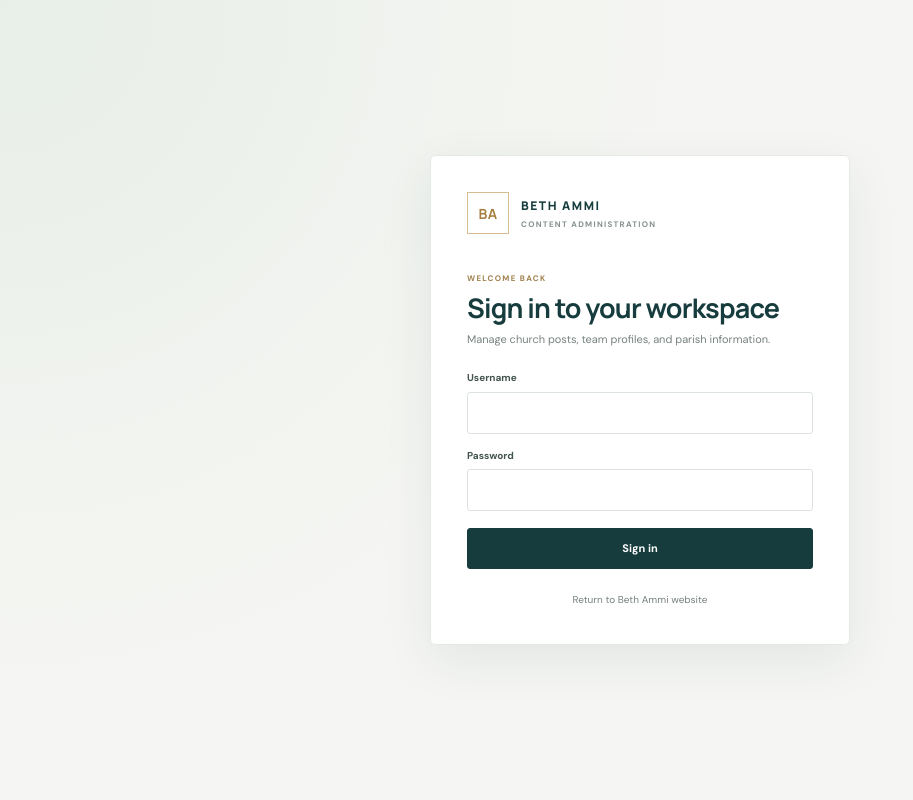
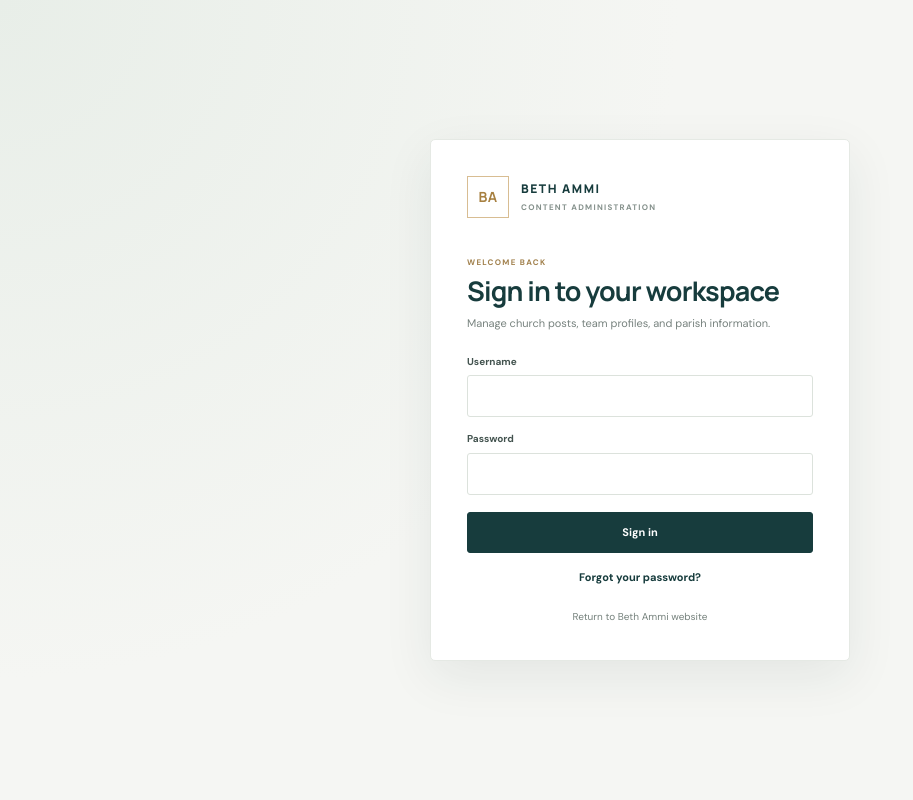
Before and after one commit to ndayizeyekevin/bethammi, a PHP site: page /bethammi/admin/index.php in a window 1280 px wide. Shown: the whole page, without its empty margins (0-913 px from the left). Run offline with PHP 8.4, Linux system fonts and the light colour scheme.

Commit message:
feat: add password recovery link to the login page

```diff
--- a/admin/views/login.php
+++ b/admin/views/login.php
@@ -16,6 +16,7 @@
       <label>Password<input type="password" name="password" autocomplete="current-password" required></label>
       <button class="button button--primary" type="submit">Sign in</button>
     </form>
+    <a class="login-recovery" href="forgot-password.php">Forgot your password?</a>
     <a class="login-home" href="../">Return to Beth Ammi website</a>
   </section>
 </main>
```
